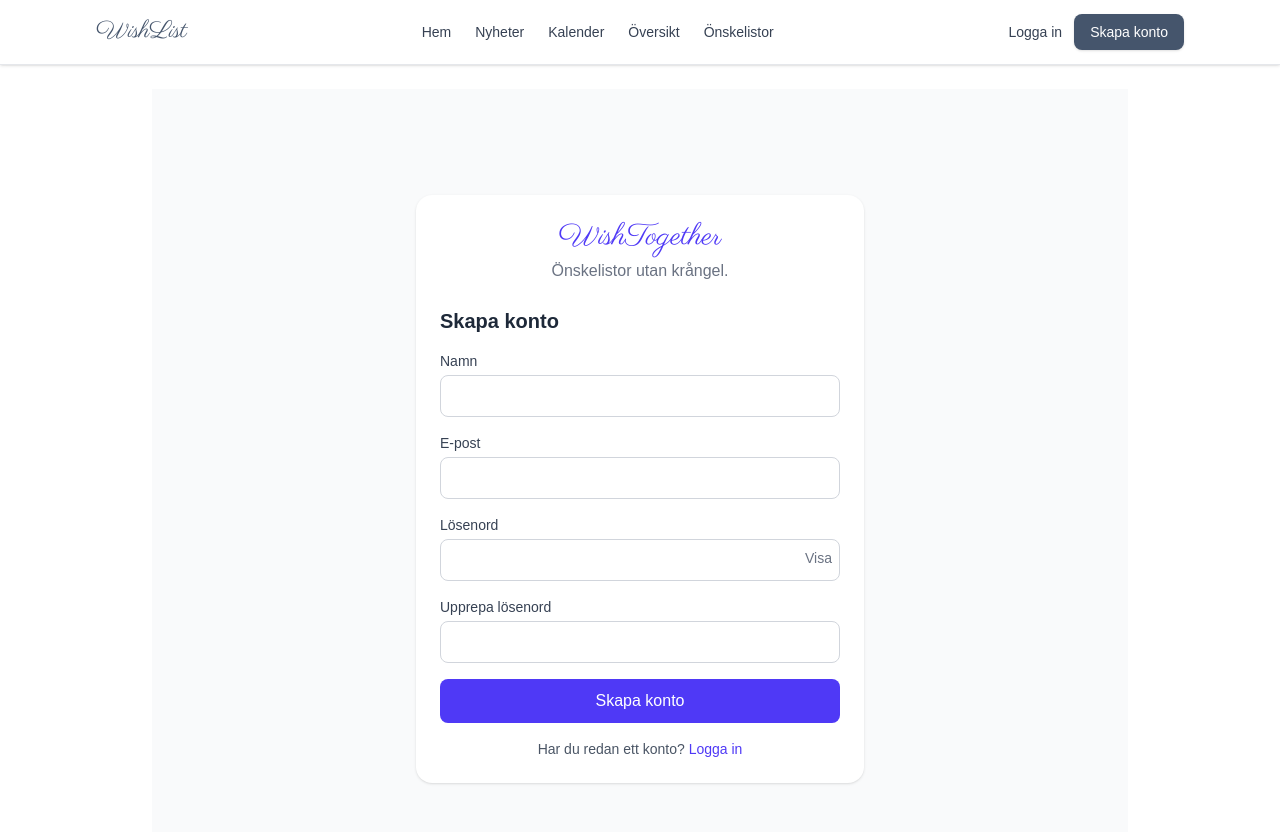
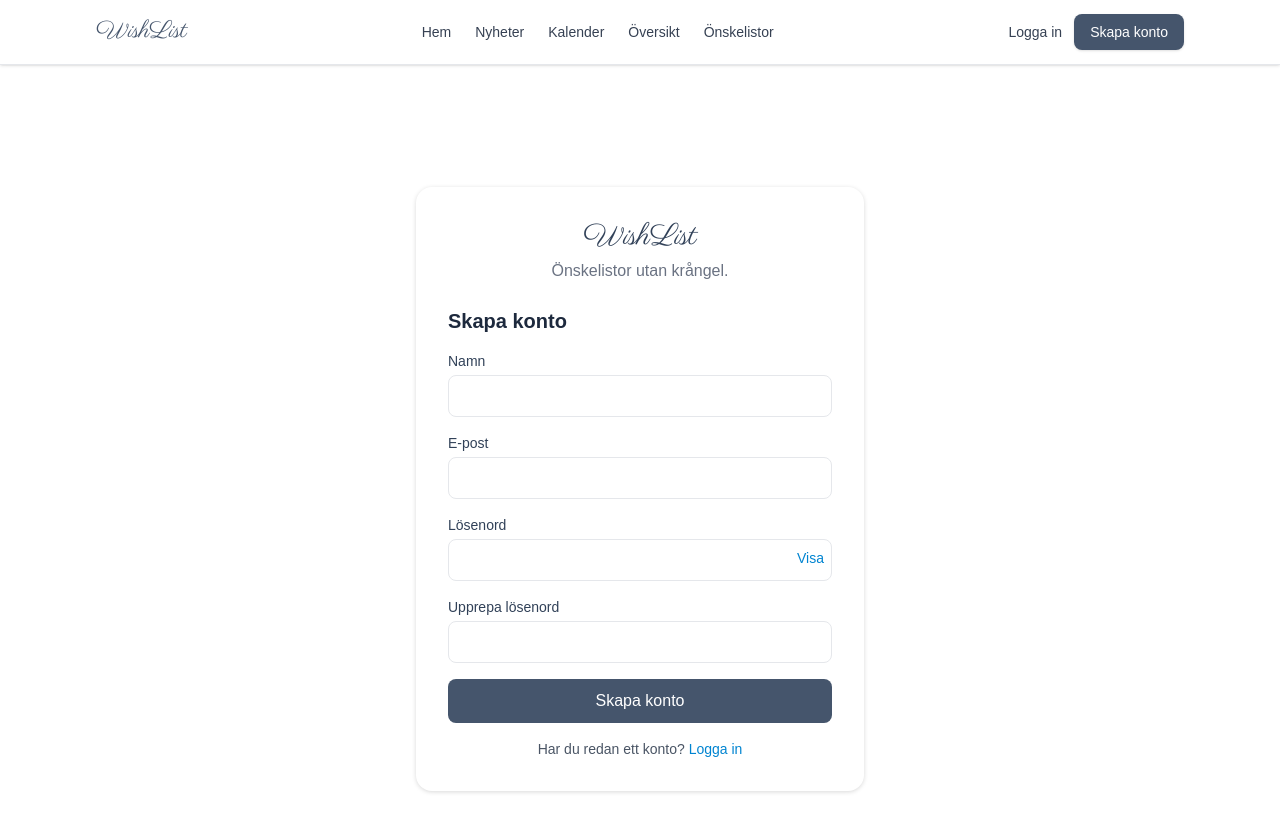
Before and after one commit to figge94/ny-wishlist, a Next.js app: page /signup in a window 1280 px wide. Shown: the top 832 px of the page. Built offline with nearby package versions, Linux system fonts and the light colour scheme.

Commit message:
lite ändringar

```diff
--- a/src/app/(auth)/login/page.tsx
+++ b/src/app/(auth)/login/page.tsx
@@ -16,7 +16,9 @@ export default function LoginPage() {
     setError(null);
     const form = e.currentTarget;
     const data = Object.fromEntries(new FormData(form).entries()) as {
-      email: string; password: string; remember?: string;
+      email: string;
+      password: string;
+      remember?: string;
     };
 
     try {
@@ -34,31 +36,47 @@ export default function LoginPage() {
   }
 
   return (
-    <main className="min-h-screen grid place-items-center bg-gray-50 px-4 py-12">
-      <div className="w-full max-w-md bg-white rounded-2xl shadow p-6">
-        <h1 className={`text-3xl text-indigo-600 text-center ${parisienne.className}`}>WishTogether</h1>
-        <p className="text-center text-gray-500 mt-1">Önskelistor utan krångel.</p>
+    <main className="min-h-screen grid place-items-center px-4 py-12">
+      <div className="w-full max-w-md bg-white rounded-2xl drop-shadow-sm p-8">
+        <h1
+          className={`text-3xl text-slate-600 text-center ${parisienne.className}`}>
+          WishList
+        </h1>
+        <p className="text-center text-gray-500 mt-1">
+          Önskelistor utan krångel.
+        </p>
 
         <h2 className="mt-6 text-xl font-semibold text-gray-800">Logga in</h2>
 
         <form onSubmit={onSubmit} className="mt-4 space-y-4">
           <div>
-            <label htmlFor="email" className="block text-sm text-gray-700">E-post</label>
-            <input id="email" name="email" type="email" required
-              className="mt-1 w-full rounded-lg border border-gray-300 px-3 py-2 focus:outline-none focus:ring-2 focus:ring-indigo-500" />
+            <label htmlFor="email" className="block text-sm text-slate-700">
+              E-post
+            </label>
+            <input
+              id="email"
+              name="email"
+              type="email"
+              required
+              className="mt-1 w-full rounded-lg border border-gray-300 px-3 py-2 focus:outline-none focus:ring-2 focus:ring-slate-500"
+            />
           </div>
 
           <div>
-            <label htmlFor="password" className="block text-sm text-gray-700">Lösenord</label>
+            <label htmlFor="password" className="block text-sm text-slate-700">
+              Lösenord
+            </label>
             <div className="relative">
               <input
-                id="password" name="password" required
+                id="password"
+                name="password"
+                required
                 type={showPw ? "text" : "password"}
-                className="mt-1 w-full rounded-lg border border-gray-300 px-3 py-2 pr-12 focus:outline-none focus:ring-2 focus:ring-indigo-500"
+                className="mt-1 w-full rounded-lg border border-gray-300 px-3 py-2 pr-12 focus:outline-none focus:ring-2 focus:ring-slate-500"
               />
               <button
                 type="button"
-                onClick={() => setShowPw(s => !s)}
+                onClick={() => setShowPw((s) => !s)}
                 className="absolute inset-y-0 right-2 my-auto text-sm text-gray-500 hover:text-gray-700"
                 aria-label={showPw ? "Dölj lösenord" : "Visa lösenord"}>
                 {showPw ? "Dölj" : "Visa"}
@@ -67,24 +85,34 @@ export default function LoginPage() {
           </div>
 
           <div className="flex items-center justify-between">
-            <label className="inline-flex items-center gap-2 text-sm text-gray-600">
-              <input type="checkbox" name="remember" className="rounded border-gray-300" />
+            <label className="inline-flex items-center gap-2 text-sm text-slate-600">
+              <input
+                type="checkbox"
+                name="remember"
+                className="rounded border-gray-100"
+              />
               Kom ihåg mig
             </label>
-            <Link href="/forgot" className="text-sm text-indigo-600 hover:underline">Glömt lösenord?</Link>
+            <Link
+              href="/forgot"
+              className="text-sm text-sky-600 hover:underline">
+              Glömt lösenord?
+            </Link>
           </div>
 
           {error && <p className="text-sm text-red-600">{error}</p>}
 
           <button
             disabled={loading}
-            className="w-full rounded-lg bg-indigo-600 text-white py-2.5 font-medium hover:bg-indigo-700 disabled:opacity-60">
+            className="w-full rounded-lg bg-slate-600 text-white py-2.5 font-medium hover:bg-slate-700 disabled:opacity-60">
             {loading ? "Loggar in…" : "Logga in"}
           </button>
 
           <p className="text-sm text-gray-600 text-center">
             Ny här?{" "}
-            <Link href="/signup" className="text-indigo-600 hover:underline">Skapa konto</Link>
+            <Link href="/signup" className="text-sky-600 hover:underline">
+              Skapa konto
+            </Link>
           </p>
         </form>
       </div>
--- a/src/app/(auth)/signup/page.tsx
+++ b/src/app/(auth)/signup/page.tsx
@@ -16,11 +16,16 @@ export default function SignUpPage() {
     setError(null);
     const form = e.currentTarget;
     const data = Object.fromEntries(new FormData(form).entries()) as {
-      name: string; email: string; password: string; confirm: string;
+      name: string;
+      email: string;
+      password: string;
+      confirm: string;
     };
 
-    if (data.password.length < 8) return setError("Lösenord måste vara minst 8 tecken.");
-    if (data.password !== data.confirm) return setError("Lösenorden matchar inte.");
+    if (data.password.length < 8)
+      return setError("Lösenord måste vara minst 8 tecken.");
+    if (data.password !== data.confirm)
+      return setError("Lösenorden matchar inte.");
 
     try {
       setLoading(true);
@@ -38,38 +43,64 @@ export default function SignUpPage() {
   }
 
   return (
-    <main className="min-h-screen grid place-items-center bg-gray-50 px-4 py-12">
-      <div className="w-full max-w-md bg-white rounded-2xl shadow p-6">
-        <h1 className={`text-3xl text-indigo-600 text-center ${parisienne.className}`}>WishTogether</h1>
-        <p className="text-center text-gray-500 mt-1">Önskelistor utan krångel.</p>
+    <main className="min-h-screen grid place-items-center px-4 py-12">
+      <div className="w-full max-w-md bg-white rounded-2xl drop-shadow-sm p-8">
+        <h1
+          className={`text-3xl text-slate-700 text-center ${parisienne.className}`}>
+          WishList
+        </h1>
+        <p className="text-center text-gray-500 mt-1">
+          Önskelistor utan krångel.
+        </p>
 
-        <h2 className="mt-6 text-xl font-semibold text-gray-800">Skapa konto</h2>
+        <h2 className="mt-6 text-xl font-semibold text-slate-800">
+          Skapa konto
+        </h2>
 
         <form onSubmit={onSubmit} className="mt-4 space-y-4">
           <div>
-            <label htmlFor="name" className="block text-sm text-gray-700">Namn</label>
-            <input id="name" name="name" type="text" required
-              className="mt-1 w-full rounded-lg border border-gray-300 px-3 py-2 focus:outline-none focus:ring-2 focus:ring-indigo-500" />
+            <label htmlFor="name" className="block text-sm text-slate-700">
+              Namn
+            </label>
+            <input
+              id="name"
+              name="name"
+              type="text"
+              required
+              className="mt-1 w-full rounded-lg border border-gray-200 px-3 py-2 focus:outline-none focus:ring-2 focus:ring-slate-400"
+            />
           </div>
 
           <div>
-            <label htmlFor="email" className="block text-sm text-gray-700">E-post</label>
-            <input id="email" name="email" type="email" required
-              className="mt-1 w-full rounded-lg border border-gray-300 px-3 py-2 focus:outline-none focus:ring-2 focus:ring-indigo-500" />
+            <label htmlFor="email" className="block text-sm text-slate-700">
+              E-post
+            </label>
+            <input
+              id="email"
+              name="email"
+              type="email"
+              required
+              className="mt-1 w-full rounded-lg border border-gray-200 px-3 py-2 focus:outline-none focus:ring-2 focus:ring-slate-400"
+            />
           </div>
 
           <div>
-            <label htmlFor="password" className="block text-sm text-gray-700">Lösenord</label>
+            <label htmlFor="password" className="block text-sm text-slate-700">
+              Lösenord
+            </label>
             <div className="relative">
               <input
-                id="password" name="password" required
+                id="password"
+                name="password"
+                required
                 type={showPw ? "text" : "password"}
                 minLength={8}
-                className="mt-1 w-full rounded-lg border border-gray-300 px-3 py-2 pr-10 focus:outline-none focus:ring-2 focus:ring-indigo-500"
+                className="mt-1 w-full rounded-lg border border-gray-200 px-3 py-2 focus:outline-none focus:ring-2 focus:ring-slate-400"
               />
-              <button type="button"
-                onClick={() => setShowPw(s => !s)}
-                className="absolute inset-y-0 right-2 my-auto text-sm text-gray-500 hover:text-gray-700"
+              <button
+                type="button"
+                onClick={() => setShowPw((s) => !s)}
+                className="absolute inset-y-0 right-2 my-auto text-sm text-sky-600 hover:text-slate-700"
                 aria-label={showPw ? "Dölj lösenord" : "Visa lösenord"}>
                 {showPw ? "Dölj" : "Visa"}
               </button>
@@ -77,22 +108,32 @@ export default function SignUpPage() {
           </div>
 
           <div>
-            <label htmlFor="confirm" className="block text-sm text-gray-700">Upprepa lösenord</label>
-            <input id="confirm" name="confirm" required type={showPw ? "text" : "password"} minLength={8}
-              className="mt-1 w-full rounded-lg border border-gray-300 px-3 py-2 focus:outline-none focus:ring-2 focus:ring-indigo-500" />
+            <label htmlFor="confirm" className="block text-sm text-slate-700">
+              Upprepa lösenord
+            </label>
+            <input
+              id="confirm"
+              name="confirm"
+              required
+              type={showPw ? "text" : "password"}
+              minLength={8}
+              className="mt-1 w-full rounded-lg border border-gray-200 px-3 py-2 focus:outline-none focus:ring-2 focus:ring-slate-400"
+            />
           </div>
 
           {error && <p className="text-sm text-red-600">{error}</p>}
 
           <button
             disabled={loading}
-            className="w-full rounded-lg bg-indigo-600 text-white py-2.5 font-medium hover:bg-indigo-700 disabled:opacity-60">
+            className="w-full rounded-lg bg-slate-600 text-white py-2.5 font-medium hover:bg-slate-700 disabled:opacity-60">
             {loading ? "Skapar konto…" : "Skapa konto"}
           </button>
 
           <p className="text-sm text-gray-600 text-center">
             Har du redan ett konto?{" "}
-            <Link href="/login" className="text-indigo-600 hover:underline">Logga in</Link>
+            <Link href="/login" className="text-sky-600 hover:underline">
+              Logga in
+            </Link>
           </p>
         </form>
       </div>
--- a/src/app/news/page.tsx
+++ b/src/app/news/page.tsx
@@ -1,23 +1,25 @@
 // Lista alla inlägg
 const fakePosts = [
-  { slug: "forsta-inlagget", title: "Första inlägget" },
-  { slug: "onskelista", title: "Önskelista" },
-  { slug: "nyheter", title: "Nyheter" },
-]
+  { slug: "oversikt", title: "Man kan se en översikt." },
+  { slug: "kalender", title: "Kalender tillagd." },
+  { slug: "onskelista", title: "Du kan nu börja skapa dina önskelistor." }
+];
 
-export default function BlogPage() {
+export default function NewsLetter() {
   return (
     <main className="p-6">
-      <h1 className="text-2xl font-bold mb-4">Blogg</h1>
+      <h1 className="text-2xl font-bold mb-4">Nyheter</h1>
       <ul className="list-disc pl-6 space-y-2">
-        {fakePosts.map(post => (
+        {fakePosts.map((post) => (
           <li key={post.slug}>
-            <a href={`/blog/${post.slug}`} className="text-blue-600 hover:underline">
+            <a
+              href={`/blog/${post.slug}`}
+              className="text-blue-600 hover:underline">
               {post.title}
             </a>
           </li>
         ))}
       </ul>
     </main>
-  )
+  );
 }
```
